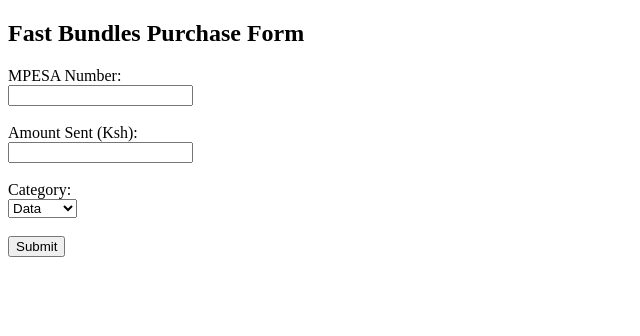
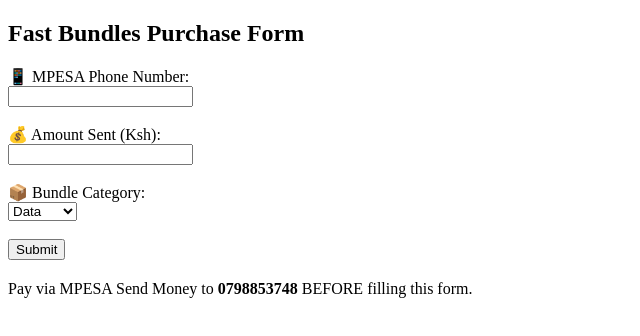
Before and after one commit to Mwas123-ai/fAsT-buNDles1, a plain HTML site: page index.html in a window 1280 px wide. Shown: the whole page, without its empty margins (0-640 px from the left). Drawn offline with Linux system fonts and the light colour scheme.

Commit message:
Add files via upload

```diff
--- a/index.html
+++ b/index.html
@@ -2,21 +2,22 @@
 <!DOCTYPE html>
 <html lang="en">
 <head>
-  <meta charset="UTF-8">
-  <meta name="viewport" content="width=device-width, initial-scale=1.0">
+  <meta charset="UTF-8" />
+  <meta name="viewport" content="width=device-width, initial-scale=1.0"/>
   <title>Fast Bundles</title>
 </head>
 <body>
   <h2>Fast Bundles Purchase Form</h2>
-  <form action="https://script.google.com/macros/s/AKfycbyQhD0s0AD67y-mF7Suox5v_banLifMnC_wpvGtjWUJVHc93teVaMBkhb73PQVqctQKEQ/exec" method="POST">
-    <label for="phone">MPESA Number:</label><br>
+
+  <form action="https://script.google.com/macros/s/AKfycbxSsEzE_otr00nwhyThdleXN0bvbPo7HYZGIdkhCqgF3bpETqKUpVU8VuW5EkrHCk1_ZQ/exec" method="POST">
+    <label for="phone">📱 MPESA Phone Number:</label><br>
     <input type="tel" id="phone" name="Phone Number" required><br><br>
 
-    <label for="amount">Amount Sent (Ksh):</label><br>
+    <label for="amount">💰 Amount Sent (Ksh):</label><br>
     <input type="number" id="amount" name="Amount Sent" required><br><br>
 
-    <label for="category">Category:</label><br>
-    <select id="category" name="Bundle Category">
+    <label for="category">📦 Bundle Category:</label><br>
+    <select id="category" name="Bundle Category" required>
       <option value="Data">Data</option>
       <option value="SMS">SMS</option>
       <option value="Minutes">Minutes</option>
@@ -24,5 +25,7 @@
 
     <input type="submit" value="Submit">
   </form>
+
+  <p style="margin-top: 20px;">Pay via MPESA Send Money to <strong>0798853748</strong> BEFORE filling this form.</p>
 </body>
 </html>
```
